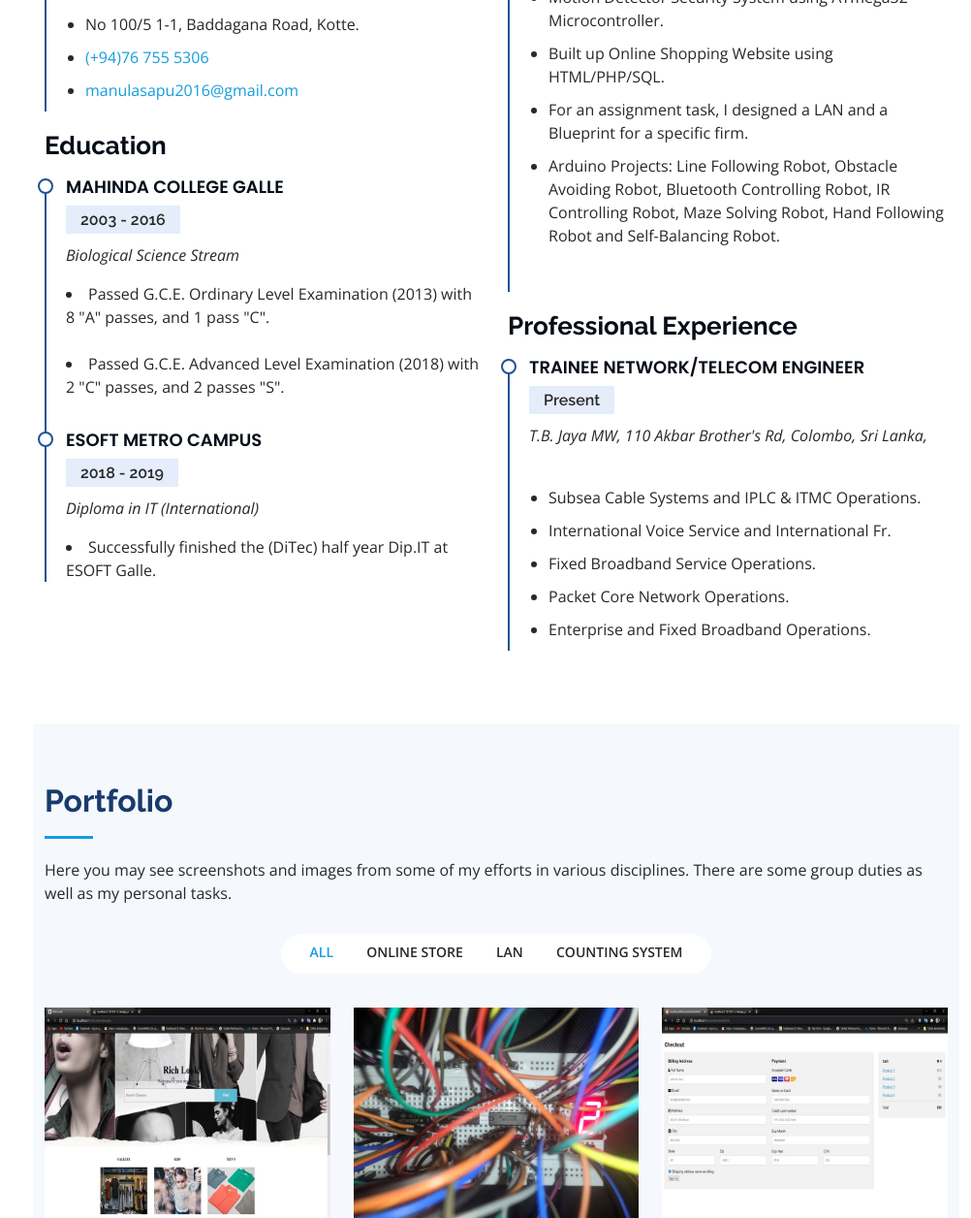
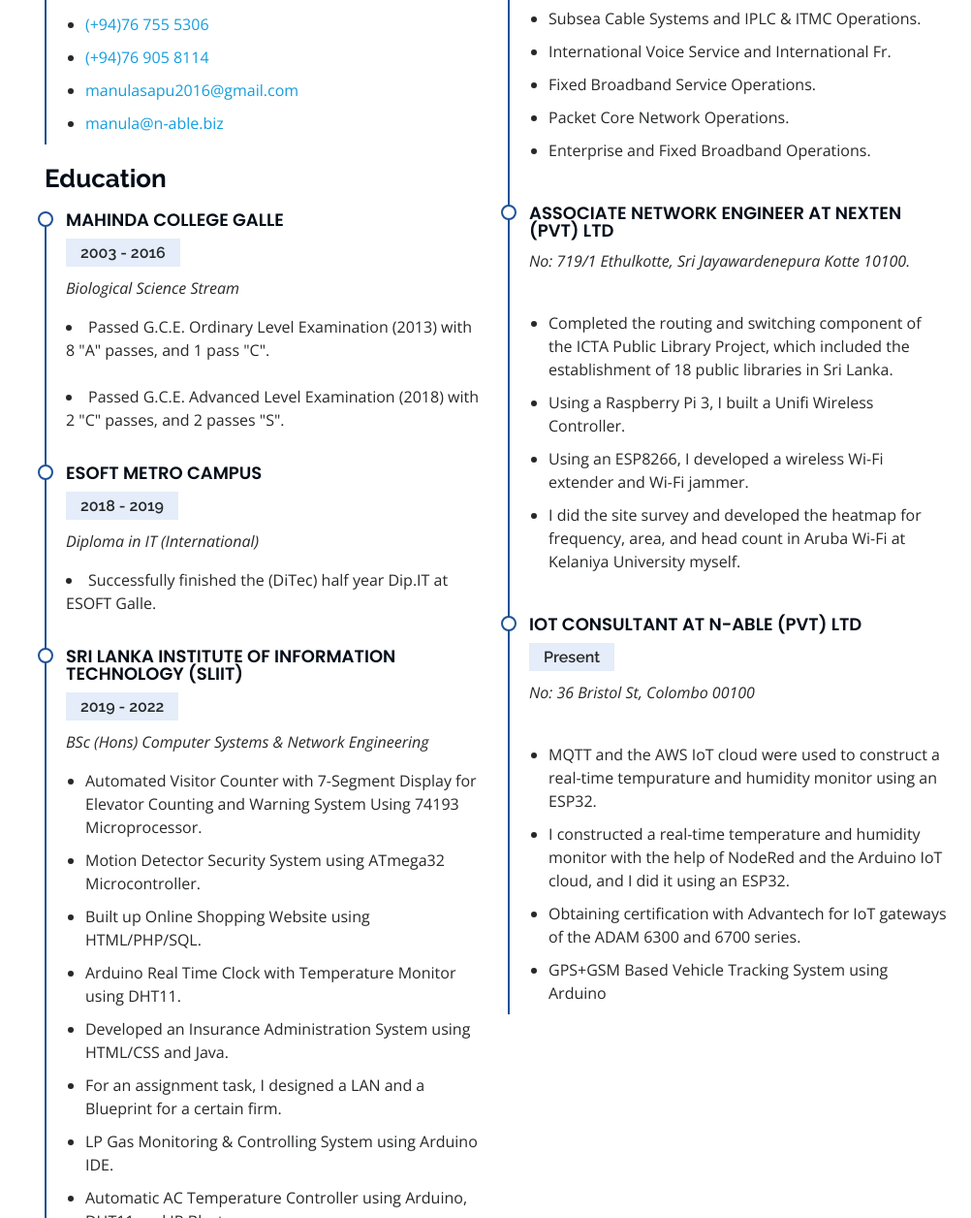
Before and after one commit to Manula97/manula97.github.io, a plain HTML site: page index.html in a window 1280 px wide. Shown: the part 2549-3805 px from the top of the page at 97% size, without its empty margins (278-1280 px from the left). Drawn offline with nearby package versions, Linux system fonts and the light colour scheme.

Commit message:
Update index.html

```diff
--- a/index.html
+++ b/index.html
@@ -300,7 +300,7 @@
     </section><!-- End Skills Section -->
 
     <!-- ======= Resume Section ======= -->
-    <section id="resume" class="resume">
+     <section id="resume" class="resume">
       <div class="container">
 
         <div class="section-title">
@@ -313,11 +313,13 @@
             <h3 class="resume-title">Summary</h3>
             <div class="resume-item pb-0">
               <h4>Manula Sapu</h4>
-              <p><em>Manula Haputhanthri is my name, and I am a fourth-year Computer Systems and Network Engineering student at Sri Lanka Institute of Information Technology (SLIIT).</em></p>
+              <p><em>Manula Haputhanthri is my name, and I am a final-year Computer Systems and Network Engineering student at Sri Lanka Institute of Information Technology (SLIIT).</em></p>
               <ul>
-                <li>No 100/5 1-1, Baddagana Road, Kotte.</li>
+               <!-- <li>No: 100/5 1-1, Baddagana Road, Kotte.</li> -->
                 <li><a href="tel:076-755-5306">(+94)76 755 5306</a></li>
+                <li><a href="tel:076-905-8114">(+94)76 905 8114</a></li>
                 <li><a  style = "text-transform:lowercase;" href="mailto:name@email.com"> manulasapu2016@gmail.com </a></li>
+                <li><a  style = "text-transform:lowercase;" href="mailto:name@email.com"> manula@n-able.biz </a></li>
               </ul>
             </div>
 
@@ -335,26 +337,35 @@
               <p><em>Diploma in IT (International)</em></p>
               <p><li>Successfully finished the (DiTec) half year Dip.IT at ESOFT Galle.</li></p>
             </div>
-          </div>
-          <div class="col-lg-6" data-aos="fade-up" data-aos-delay="100">
 
-            <div class="resume-item">
+               <div class="resume-item">
               <h4>Sri Lanka Institute of Information Technology (SLIIT)</h4>
               <h5>2019 - 2022</h5>
               <p><em>BSc (Hons) Computer Systems &amp; Network Engineering</em></p>
               <ul>
-                <li> Elevator Counting System using 74193 Microprocessor.</li>
+                <li>Automated Visitor Counter with 7-Segment Display for Elevator Counting and Warning System Using 74193 Microprocessor.</li>
                 <li>Motion Detector Security System using ATmega32 Microcontroller.</li>
                 <li>Built up Online Shopping Website using HTML/PHP/SQL.</li>
-                <li>For an assignment task, I designed a LAN and a Blueprint for a specific firm.</li>
+                <li>Arduino Real Time Clock with Temperature Monitor using DHT11.</li>
+                <li>Developed an Insurance Administration System using HTML/CSS and Java.</li>
+                <li>For an assignment task, I designed a LAN and a Blueprint for a certain firm.</li>
+                <li>LP Gas Monitoring &amp; Controlling System using Arduino IDE.</li>
+                <li>Automatic AC Temperature Controller using Arduino, DHT11 and IR Blaster.</li>
+                <li>Real-time Face Recognition &amp; Face Mask Detector using Python OpenCV.</li>
                 <li>Arduino Projects: Line Following Robot, Obstacle Avoiding Robot, Bluetooth Controlling Robot, IR Controlling Robot, Maze Solving Robot, Hand Following Robot and Self-Balancing Robot.</li>
               </ul>
             </div>
+
+
+          </div>
+          <div class="col-lg-6" data-aos="fade-up" data-aos-delay="100">
+
+
              <h3 class="resume-title">Professional Experience</h3>
             <div class="resume-item">
-              <h4>Trainee Network/Telecom Engineer</h4>
-              <h5>Present</h5>
-              <p><em>T.B. Jaya MW, 110 Akbar Brother's Rd, Colombo, Sri Lanka, </em></p>
+              <h4>Trainee Network/Telecom Engineer at Dialog Axiata</h4>
+
+              <p><em>T.B. Jaya MW, 110 Akbar Brother's Rd, Colombo, Sri Lanka. </em></p>
               <ul> <br/>
                 <li>Subsea Cable Systems and IPLC &amp; ITMC Operations.</li>
                 <li>International Voice Service and International Fr. </li>
@@ -363,6 +374,34 @@
                 <li>Enterprise and Fixed Broadband Operations. </li>
               </ul>
             </div>
+
+              <div class="resume-item">
+              <h4>Associate Network Engineer at nexten (pvt) ltd</h4>
+
+              <p><em>No: 719/1 Ethulkotte, Sri Jayawardenepura Kotte 10100. </em></p>
+              <ul> <br/>
+                <li>Completed the routing and switching component of the ICTA Public Library Project, which included the establishment of 18 public libraries in Sri Lanka.</li>
+                <li>Using a Raspberry Pi 3, I built a Unifi Wireless Controller. </li>
+                <li>Using an ESP8266, I developed a wireless Wi-Fi extender and Wi-Fi jammer.</li>
+                <li>I did the site survey and developed the heatmap for frequency, area, and head count in Aruba Wi-Fi at Kelaniya University myself. </li>
+
+              </ul>
+            </div>
+
+              <div class="resume-item">
+              <h4>iot consultant at n-able (pvt) ltd</h4>
+              <h5>Present</h5>
+              <p><em>No: 36 Bristol St, Colombo 00100 </em></p>
+              <ul> <br/>
+                <li>MQTT and the AWS IoT cloud were used to construct a real-time tempurature and humidity monitor using an ESP32.</li>
+                <li>I constructed a real-time temperature and humidity monitor with the help of NodeRed and the Arduino IoT cloud, and I did it using an ESP32. </li>
+                <li>Obtaining certification with Advantech for IoT gateways of the ADAM 6300 and 6700 series.</li>
+                <li>GPS+GSM Based Vehicle Tracking System using Arduino </li>
+
+              </ul>
+            </div>
+
+
 
           </div>
         </div>
```
